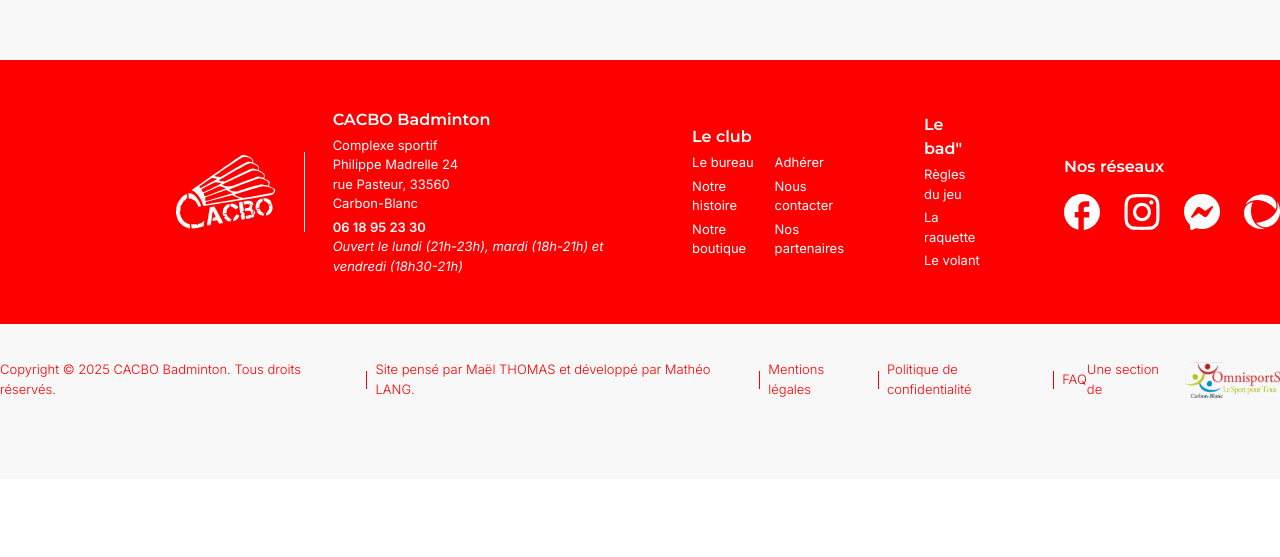
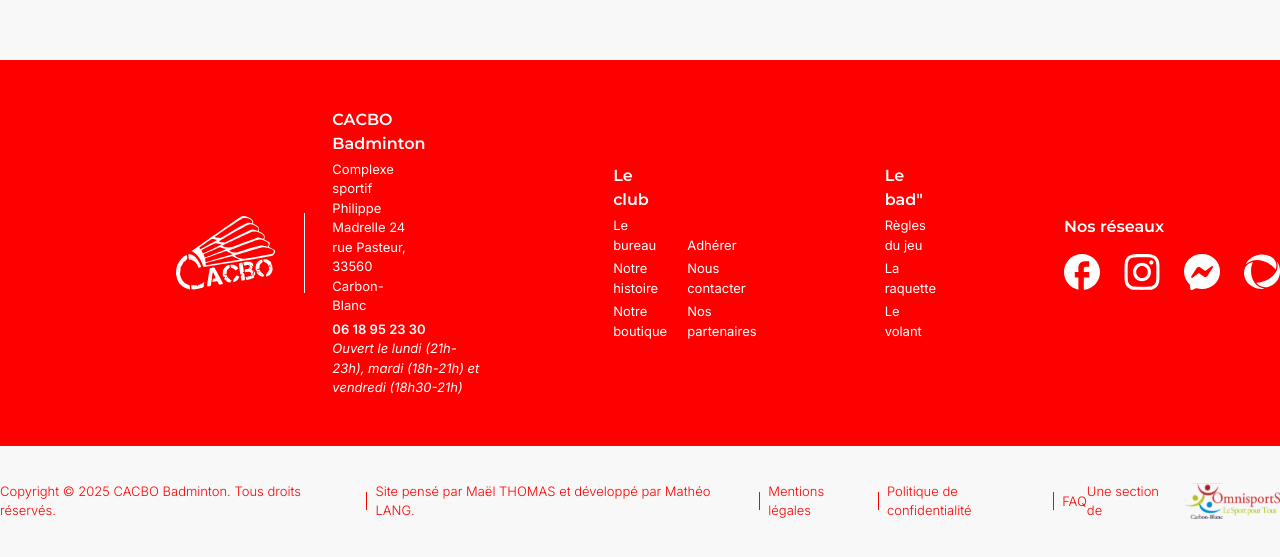
Before and after one commit to Matsuel/CACBO-Badminton, a Next.js app: page / in a window 1280 px wide. Shown: the part 6734-7291 px from the top of the page. Before the commit the page ends 7213 px from the top, so only its background shows below. Built offline with nearby package versions, Linux system fonts and the light colour scheme; a web font is replaced by a local one.

Commit message:
Gap Footer

```diff
--- a/src/components/Footer.tsx
+++ b/src/components/Footer.tsx
@@ -13,7 +13,7 @@ const Footer = () => {
     return (
         <footer className='w-full h-auto flex flex-col mt-32 gap-9 justify-start items-center'>
 
-            <div className='w-full h-auto flex flex-row justify-start items-center gap-20 bg-redcolor py-12 pl-44'>
+            <div className='w-full h-auto flex flex-row justify-start items-center gap-32 bg-redcolor py-12 pl-44'>
                 <div className='w-auto h-auto flex flex-row justify-center items-center gap-7'>
                     <Image src={Logo} alt='cacbo' width={100} />
 
```
